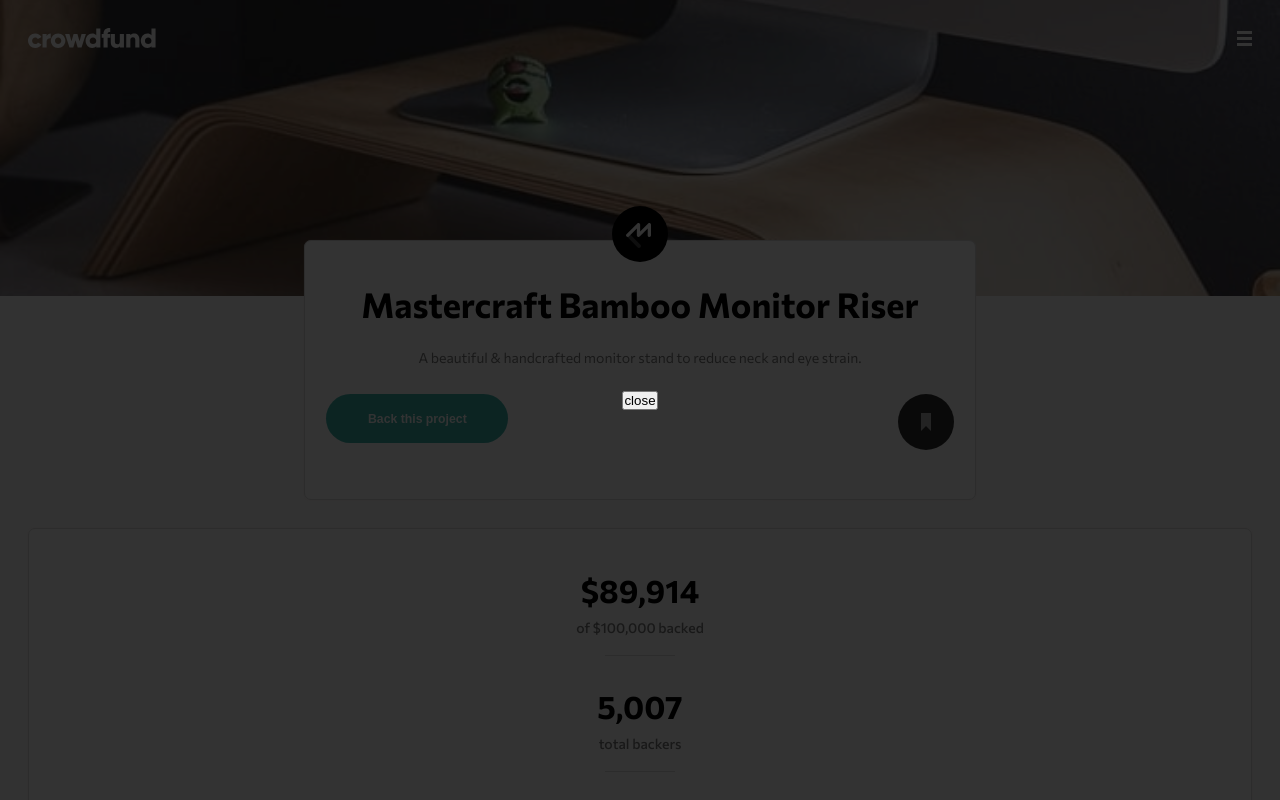
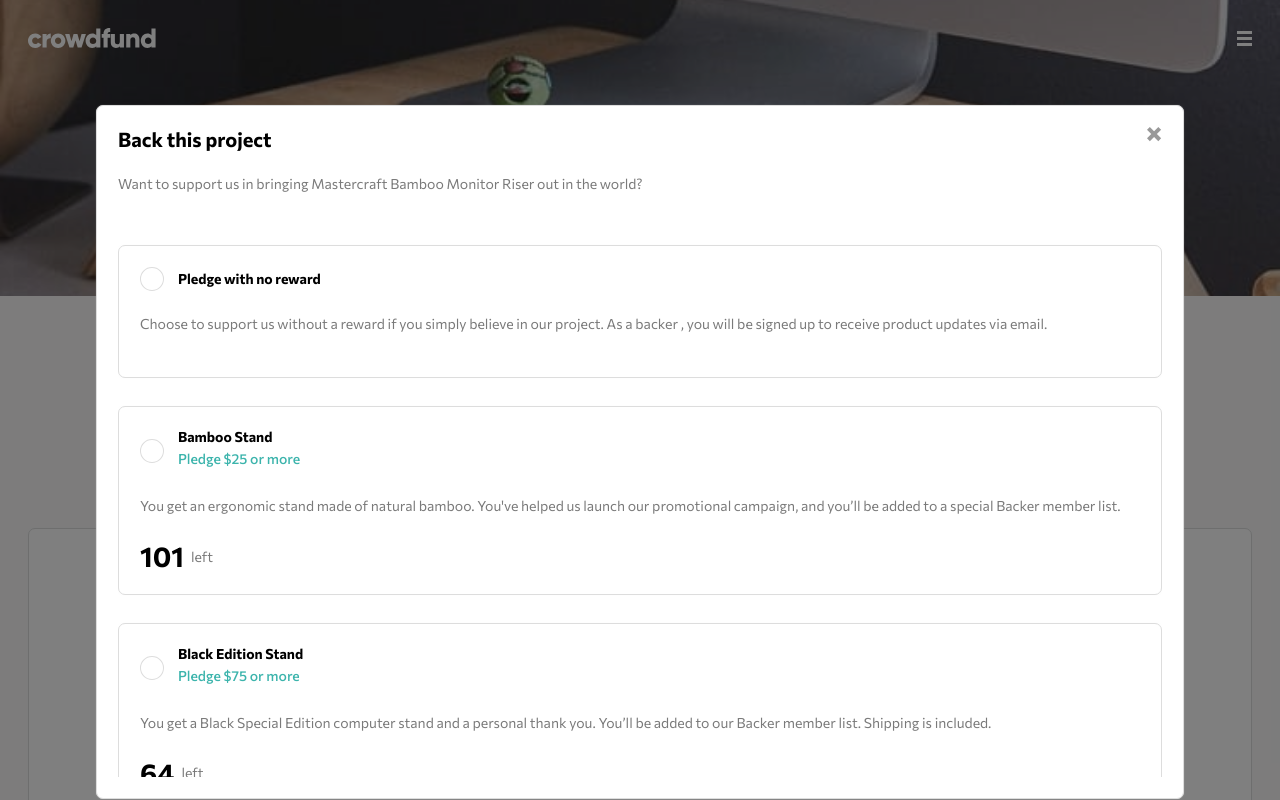
Before and after one commit to avatarfreak/front-end-mentor-crowdfunding, a Next.js app: page / in a window 1280 px wide. Both pictures are taken after a click on the button "Back this project". Shown: the top 800 px of the page. Built offline with nearby package versions, Linux system fonts and the light colour scheme.

Commit message:
Modal contents and styles added

```diff
--- /dev/null
+++ b/app/components/Elements/Button/Radio/index.tsx
@@ -0,0 +1,42 @@
+import styled from "styled-components";
+
+export const Radio = styled.input.attrs({ type: "radio" })`
+  height: 0;
+  opacity: 0;
+`;
+export const CheckMark = styled.span`
+  position: absolute;
+  display: block;
+  height: calc(100% - 6px);
+  width: calc(100% - 6px);
+  border-radius: 50%;
+
+  &:hover {
+    background: #d1d1d1;
+  }
+`;
+
+export const RadioContainer = styled.label`
+  width: 1.71rem;
+  height: 1.7rem;
+  border: 1px solid #ddd;
+  border-radius: 50%;
+  display: flex;
+  align-items: center;
+  justify-content: center;
+  position: relative;
+  cursor: pointer;
+
+  & ${Radio}:checked + ${CheckMark} {
+    background: var(--cyan);
+  }
+`;
+
+export const RadioButton = () => {
+  return (
+    <RadioContainer>
+      <Radio name="radio" />
+      <CheckMark />
+    </RadioContainer>
+  );
+};
--- a/app/components/Elements/Card/style.tsx
+++ b/app/components/Elements/Card/style.tsx
@@ -80,10 +80,9 @@ export const CardWrapper = styled.div`
   background: #fff;
   &.active {
     opacity: 0.6;
+    pointer-events: none;
     & ${ButtonWrapper} {
       background: var(--darkgray);
-      pointer-events: none;
-      user-select: none;
     }
   }
 `;
--- /dev/null
+++ b/app/components/Elements/Main/ModalContent/Pledges/index.tsx
@@ -0,0 +1,87 @@
+import styled from "styled-components";
+import CardContainer from "@/Elements/Card";
+import {
+  BodyWrapper,
+  FooterWrapper,
+  HeaderWrapper,
+  SubTitleWrapper,
+  TextWrapper,
+  TitleWrapper,
+  ButtonWrapper,
+  CTAWrapper,
+  DurationWrapper,
+  DayWrapper,
+  TimeWrapper,
+  CardWrapper,
+} from "@/Elements/Card/style";
+
+export const PledgeWrapper = styled.div`
+  overflow-y: auto;
+  height: 70vh;
+  //-ms-overflow-style: none; /* IE and Edge */
+  //scrollbar-width: none; Firefox
+  scrollbar-color: var(--cyan) #fff;
+  &::-webkit-scrollbar {
+    //display: none;
+    width: 10px;
+  }
+
+  &::-webkit-scrollbar-track {
+    border-radius: 0.5rem;
+    box-shadow: inset 0 0 10px rgba(0, 0, 0, 0.25);
+  }
+  &::-webkit-scrollbar-thumb {
+    border-radius: 0.5rem;
+    background: var(--cyan);
+    :hover {
+      background: var(--darkcyan);
+    }
+  }
+`;
+export const FormWrapper = styled.div`
+  text-align: center;
+  padding: 1rem 1.5rem;
+  border-top: 1px solid #ddd;
+  display: none;
+`;
+
+export const Card = styled(CardContainer)``;
+
+export const Header = styled(HeaderWrapper)`
+  display: flex;
+  flex-direction: row;
+  justify-content: flex-start;
+  align-items: center;
+`;
+
+export const Heading = styled.div`
+  padding: 0 1rem;
+`;
+
+export const Title = styled(TitleWrapper)`
+  font-size: 1rem;
+`;
+
+export const SubTitle = styled(SubTitleWrapper)`
+  font-size: 1rem; ;
+`;
+
+export const Body = styled(BodyWrapper)``;
+
+export const Text = styled(TextWrapper)`
+  font-size: 1rem;
+`;
+
+export const Footer = styled(FooterWrapper)``;
+
+export const Button = styled(ButtonWrapper)``;
+
+export const CTA = styled(CTAWrapper)``;
+
+export const Duration = styled(DurationWrapper)``;
+
+export const Day = styled(DayWrapper)``;
+
+export const Time = styled(TimeWrapper)`
+  font-size: 1rem;
+`;
--- /dev/null
+++ b/app/components/Elements/Main/ModalContent/index.tsx
@@ -0,0 +1,51 @@
+import { CardWrapper, TextWrapper, TitleWrapper } from "@/Elements/Card/style";
+import styled from "styled-components";
+
+export const Section = styled(CardWrapper)`
+  position: absolute;
+  top: 0;
+  max-width: 100%;
+  width: 85%;
+  transform: translateY(5.5rem);
+  z-index: 12;
+`;
+export const Header = styled.div`
+  display: grid;
+  grid-auto-flow: column;
+  justify-content: space-between;
+`;
+export const Button = styled.div`
+  cursor: pointer;
+`;
+
+export const Title = styled(TitleWrapper)`
+  font-size: 1.428rem;
+`;
+
+export const Text = styled(TextWrapper)`
+  font-size: 1rem;
+  padding: 1.5rem 0;
+`;
+
+export const PledgeWrapper = styled.div`
+  overflow-y: auto;
+  height: 54vh;
+  //-ms-overflow-style: none; /* IE and Edge */
+  //scrollbar-width: none; Firefox
+
+  &::-webkit-scrollbar {
+    //display: none;
+    width: 10px;
+  }
+  &::-webkit-scrollbar-track {
+    border-radius: 0.5rem;
+    box-shadow: inset 0 0 10px rgba(0, 0, 0, 0.25);
+  }
+  &::-webkit-scrollbar-thumb {
+    border-radius: 0.5rem;
+    background: var(--cyan);
+    :hover {
+      background: var(--darkcyan);
+    }
+  }
+`;
--- a/app/components/Elements/Modal/modal.tsx
+++ b/app/components/Elements/Modal/modal.tsx
@@ -4,12 +4,13 @@ export const Wrapper = styled.div`
   position: fixed;
   top: 0;
   left: 0;
-  right: 0;
-  bottom: 0;
+  width: 100%;
+  height: 100%;
   display: flex;
   align-items: center;
   justify-content: center;
-  background: rgba(0, 0, 0, 0.8);
+  background: rgba(0, 0, 0, 0.5);
+  z-index: 10;
 `;
 
 export const ModalContainer: React.FC<React.ReactNode> = ({ children }) => {
--- /dev/null
+++ b/app/components/Modules/Main/ModalContent/index.tsx
@@ -0,0 +1,23 @@
+import Image from "next/image";
+import { Section, Header, Title, Button, Text } from "@/Elements/Main/ModalContent";
+import React, { SetStateAction } from "react";
+
+interface IProps {
+  setShowModal: React.Dispatch<SetStateAction<boolean>>;
+  children?: React.ReactNode;
+}
+
+export const ModalContent: React.FC<IProps> = ({ setShowModal, children }) => {
+  return (
+    <Section>
+      <Header>
+        <Title>Back this project</Title>
+        <Button onClick={() => setShowModal((prev) => !prev)}>
+          <Image src="/images/icon-close-modal.svg" height={15} width={15} layout="fixed" />
+        </Button>
+      </Header>
+      <Text>Want to support us in bringing Mastercraft Bamboo Monitor Riser out in the world?</Text>
+      {children}
+    </Section>
+  );
+};
--- /dev/null
+++ b/app/components/Modules/Main/ModalContent/pledges/data/index.ts
@@ -0,0 +1,43 @@
+export const modalPledgeData = [
+    {
+        id: 0,
+        pledge: "",
+        title: "Pledge with no reward",
+        text: "Choose to support us without a reward if you simply believe in our project. As a backer , you will be signed up to receive product updates via email.",
+        day: null,
+        left: '',
+        btnText: '',
+        amount: 0
+    },
+    {
+        id: 1,
+        title: "Bamboo Stand",
+        pledge: "Pledge $25 or more",
+        text: "You get an ergonomic stand made of natural bamboo. You've helped us launch our promotional campaign, and you’ll be added to a special Backer member list.",
+        day: 101,
+        left: "left",
+        btnText: "Select Reward",
+        amount: 25
+    },
+
+    {
+        id: 2,
+        title: "Black Edition Stand",
+        pledge: "Pledge $75 or more",
+        text: "You get a Black Special Edition computer stand and a personal thank you. You’ll be added to our Backer member list. Shipping is included.",
+        day: 64,
+        left: "left",
+        btnText: "Select Reward",
+        amount: 75
+    },
+    {
+        id: 3,
+        title: "Mahogany Special Edition",
+        pledge: "Pledge $200 or more",
+        text: "You get two Special Edition Mahogany stands, a Backer T-Shirt, and a personal thank you. You’ll be added to our Backer member list. Shipping is included.",
+        day: 0,
+        left: "left",
+        btnText: "Out of Stock",
+        amount: 200
+    },
+]
--- /dev/null
+++ b/app/components/Modules/Main/ModalContent/pledges/index.tsx
@@ -0,0 +1,53 @@
+import { useState } from "react";
+import {
+  PledgeWrapper,
+  Text,
+  Header,
+  Card,
+  Title,
+  SubTitle,
+  Body,
+  Footer,
+  Duration,
+  Day,
+  Time,
+  Button,
+  CTA,
+  Heading,
+} from "@/Elements/Main/ModalContent/Pledges";
+import { modalPledgeData } from "./data";
+
+type IData = typeof modalPledgeData;
+
+import React from "react";
+import { RadioButton } from "@/Elements/Button/Radio";
+
+export const ModalPledge = () => {
+  const [pledges, setPledges] = useState<IData>(modalPledgeData);
+  return (
+    <PledgeWrapper>
+      {pledges.map((data) => (
+        <Card key={data.id} activeStyle={data.day === 0 ? "active" : "inactive"}>
+          <Header>
+            <RadioButton />
+            <Heading>
+              <Title>{data.title}</Title>
+              <SubTitle>{data.pledge}</SubTitle>
+            </Heading>
+          </Header>
+
+          <Body>
+            <Text>{data.text}</Text>
+          </Body>
+
+          <Footer>
+            <Duration>
+              <Day>{data.day}</Day>
+              <Time>{data.left}</Time>
+            </Duration>
+          </Footer>
+        </Card>
+      ))}
+    </PledgeWrapper>
+  );
+};
--- a/app/components/Modules/Main/index.tsx
+++ b/app/components/Modules/Main/index.tsx
@@ -3,13 +3,17 @@ import { Project } from "./Project";
 import { Monitor } from "./Monitor";
 import { Statistics } from "./Stat";
 import { Modal } from "../Modal/Modal";
+import { ModalContent } from "./ModalContent";
+import { ModalPledge } from "./ModalContent/pledges";
 
 export const Content = () => {
   const [showModal, setShowModal] = useState<boolean>(false);
   return (
     <>
       <Modal showModal={showModal}>
-        <button onClick={() => setShowModal(false)}>close</button>
+        <ModalContent setShowModal={setShowModal}>
+          <ModalPledge />
+        </ModalContent>
       </Modal>
 
       <Monitor setShowModal={setShowModal} />
```
